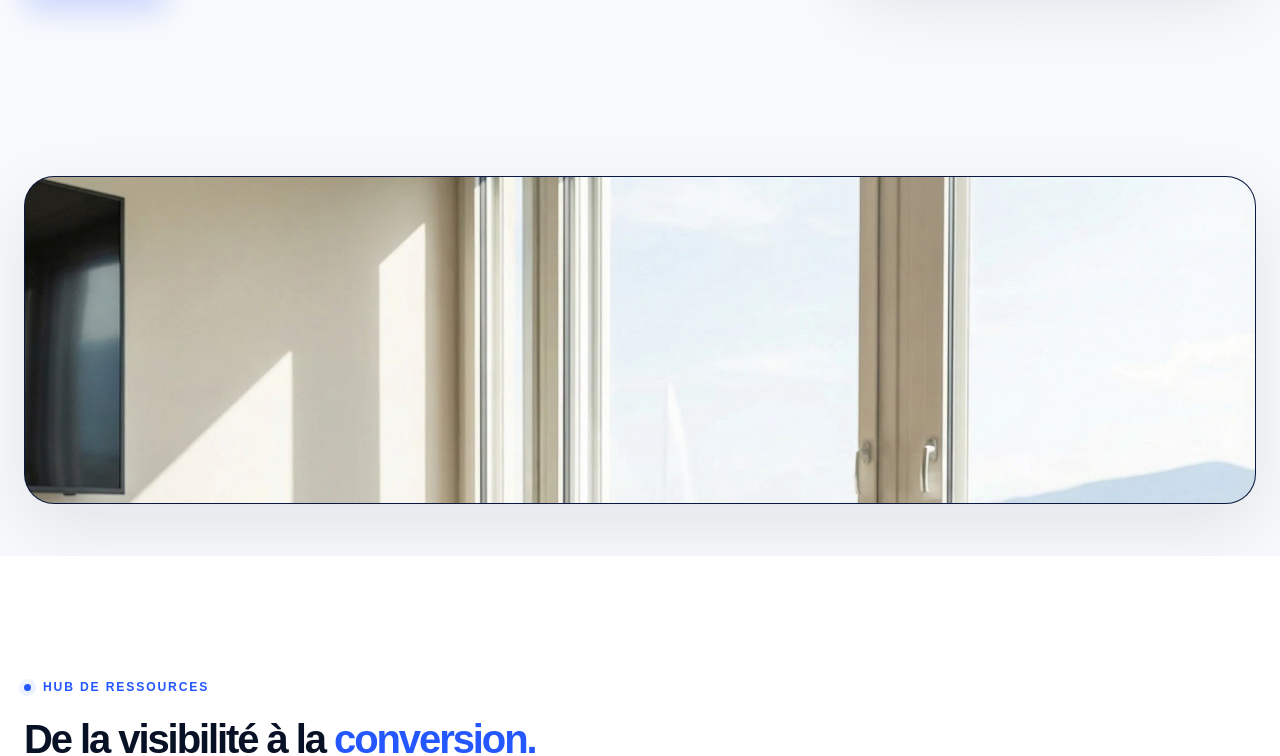
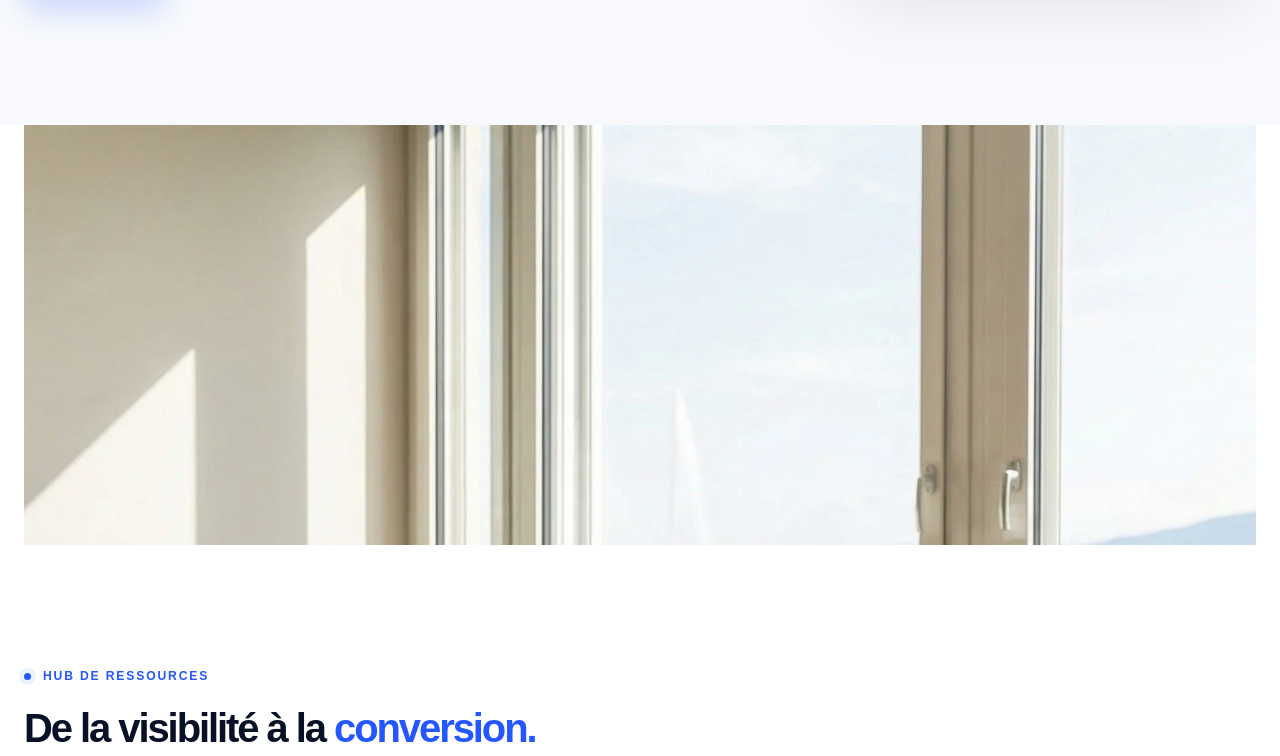
Before and after one commit to SwissEliteVan/Clicom, an Astro site: page /ressources in a window 1280 px wide. Shown: the part 613-1369 px from the top of the page. Built offline with nearby package versions, Linux system fonts and the light colour scheme; Astro itself is replaced by a stand-in of ours.

Commit message:
Restaure les derniers éléments manquants

```diff
--- a/src/pages/ressources.astro
+++ b/src/pages/ressources.astro
@@ -1,5 +1,4 @@
 ---
-import { Image } from 'astro:assets';
 import Layout from '../layouts/Layout.astro';
 import PageHero from '../components/PageHero.astro';
 import ServiceCard from '../components/ServiceCard.astro';
@@ -9,16 +8,16 @@ const topics=[{title:'Blog',text:'Guides et analyses pour cadrer vos décisions
 ---
 <Layout title="Ressources marketing numérique — CLICOM Suisse" description="Guides CLICOM sur le SEO, l’intelligence artificielle, Google Ads, les sites web et l’optimisation de la conversion.">
   <PageHero eyebrow="Ressources" title="Des repères utiles pour décider et <span class='accent'>agir.</span>" intro="Explorez les principaux leviers de croissance en ligne et approfondissez les sujets qui comptent pour votre entreprise." primary="/blog/" primaryLabel="Lire le blog →" secondary="/audit-gratuit/" secondaryLabel="Demander un audit" showBand={false} />
-  <section class="resources-editorial" aria-hidden="true"><div class="container"><div class="resources-editorial__frame"><Image src={resourcesImage} alt="" widths={[640,960,1280,1600,1920]} sizes="(max-width:680px) calc(100vw - 32px), min(1280px, calc(100vw - 48px))" format="webp" quality={86} loading="lazy" decoding="async" /></div></div></section>
+  <section class="resources-editorial" aria-hidden="true"><div class="container"><div class="resources-editorial__frame"><img src={resourcesImage.src} alt="" width={resourcesImage.width} height={resourcesImage.height} loading="eager" fetchpriority="high" decoding="async" /></div></div></section>
   <section class="section section--white"><div class="container"><div class="section-heading"><div class="eyebrow">Hub de ressources</div><h2>De la visibilité à la <span class="accent">conversion.</span></h2><p>Chaque ressource relie les principes essentiels aux expertises et aux prochaines étapes possibles.</p></div><div class="grid grid--3">{topics.map(topic=><ServiceCard title={topic.title} text={topic.text} href={topic.href} icon={topic.icon}/>)}</div></div></section>
   <section class="section section--dark"><div class="container resource-path"><div><div class="eyebrow">Par où commencer ?</div><h2>Attirer. Convertir. Automatiser. <span class="gradient-text">Accélérer.</span></h2></div><p>Commencez par le frein le plus important de votre parcours actuel. Un audit permet ensuite de vérifier les dépendances entre les différents leviers.</p></div></section>
   <CTA title="Besoin d’un diagnostic adapté à votre entreprise ?"/>
 </Layout>
 <style>
-  .resources-editorial{padding-block:clamp(2.25rem,4vw,3.75rem);overflow:hidden;background:var(--color-background)}
-  .resources-editorial__frame{position:relative;overflow:hidden;border:1px solid rgba(36,87,255,.12);border-radius:var(--radius-surface);box-shadow:0 24px 70px rgba(8,17,38,.09);aspect-ratio:15/4;background:var(--color-midnight)}
-  .resources-editorial__frame::after{position:absolute;inset:0;background:linear-gradient(90deg,rgba(8,17,38,.28),transparent 35%,rgba(34,211,238,.06));content:'';pointer-events:none}
-  .resources-editorial__frame :global(img){position:relative;z-index:1;display:block;width:100%;height:100%;object-fit:cover;opacity:1}
+  .resources-editorial{position:relative;z-index:20;width:100%;max-width:none;min-height:420px;overflow:visible;background:white}
+  .resources-editorial__frame{position:relative;z-index:20;width:100%;max-width:none;min-height:420px;overflow:visible;border:0;border-radius:0;background:white;box-shadow:none}
+
+  .resources-editorial__frame :global(img){position:relative;z-index:20;display:block;width:100%;max-width:none;height:420px;min-height:420px;object-fit:cover;opacity:1;visibility:visible;filter:none;clip-path:none;transform:none}
   .resource-path{display:grid;grid-template-columns:1fr 1fr;gap:clamp(40px,8vw,100px);align-items:center}.resource-path p{font-size:1.12rem}
-  @media(max-width:700px){.resources-editorial{padding-block:1.75rem 3rem}.resources-editorial__frame{aspect-ratio:2/1;border-radius:20px}.resource-path{grid-template-columns:1fr}}
+  @media(max-width:700px){.resources-editorial,.resources-editorial__frame,.resources-editorial__frame :global(img){height:240px;min-height:240px}.resource-path{grid-template-columns:1fr}}
 </style>
```
Also changed, not shown: src/components/CommercialPage.astro (+5 -3 lines), src/pages/blog/index.astro (+6 -7 lines).
